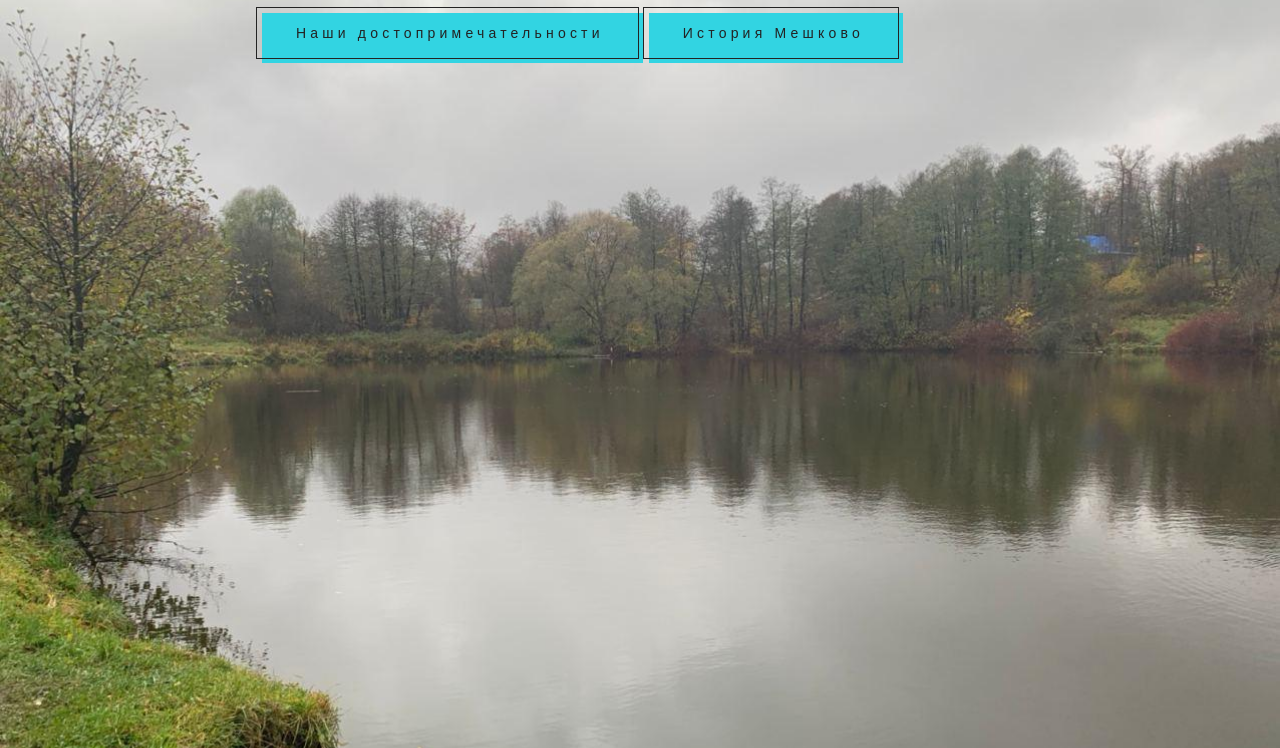
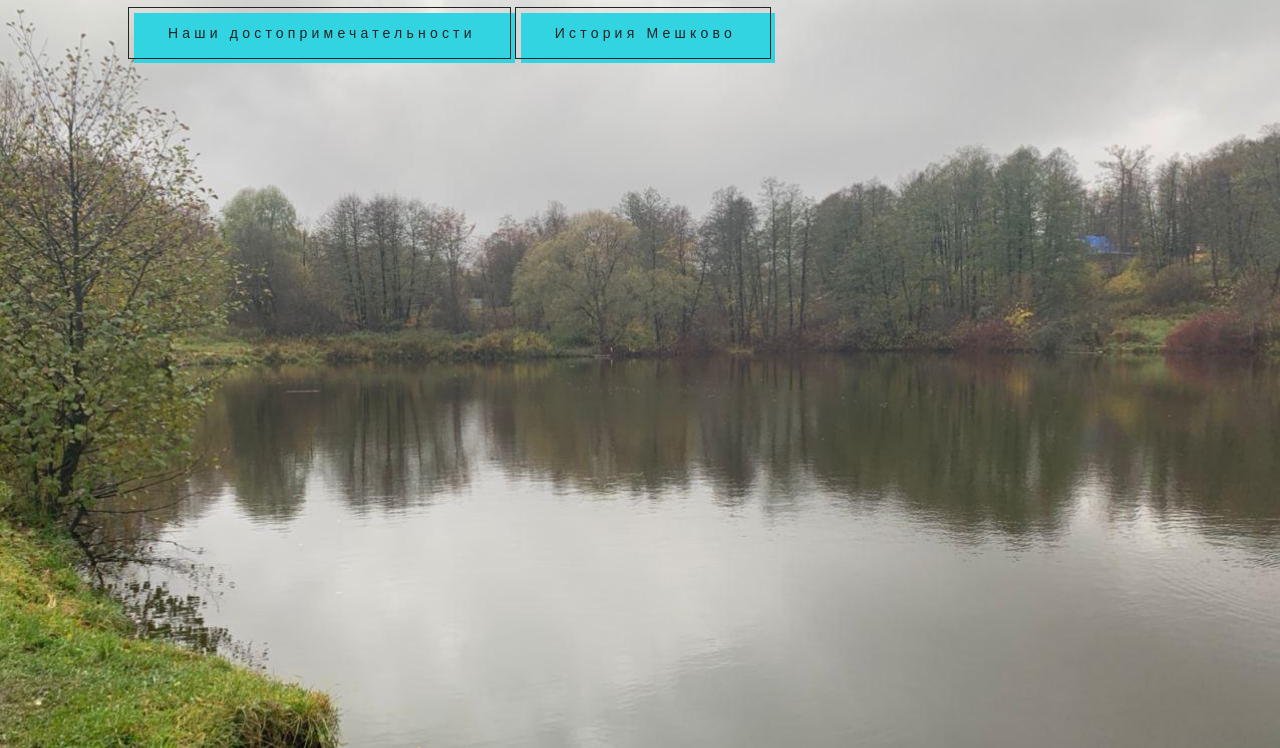
Before and after one commit to PhilMeshkovo/html, a plain HTML site: page index.html in a window 1280 px wide. Shown: the part 73-821 px from the top of the page. Drawn offline with Linux system fonts and the light colour scheme.

Commit message:
change left#2

```diff
--- a/index.html
+++ b/index.html
@@ -19,7 +19,7 @@
 
         .button-1 {
             color: #232323;
-            left: 20%;
+            left: 10%;
             background: transparent;
             border: 1px solid #232323;
             position: relative;
```
